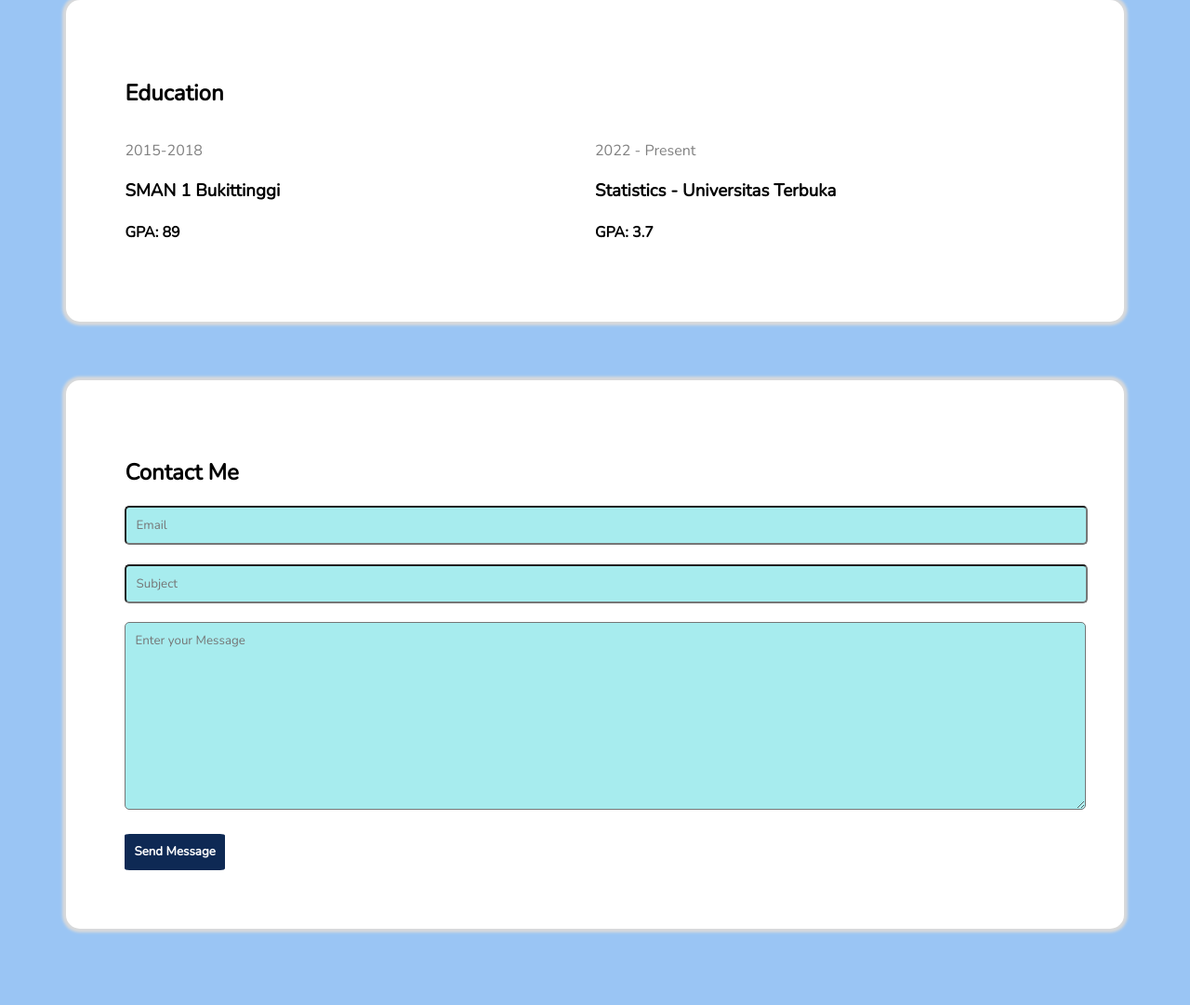
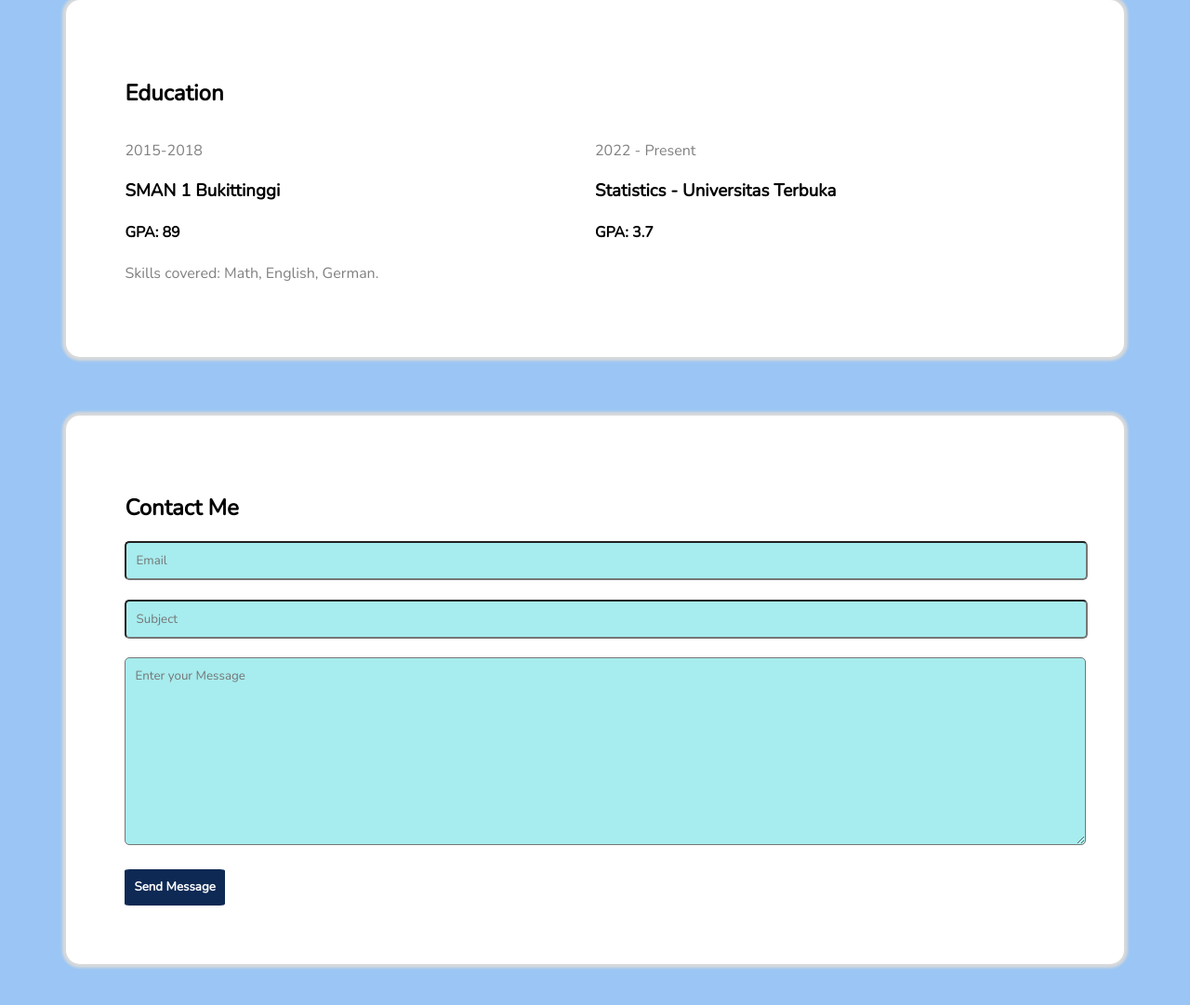
Before and after one commit to allangazali2804/personal-site, a plain HTML site: page index.html in a window 1280 px wide. Shown: the part 1578-2659 px from the top of the page at 93% size. Drawn offline with nearby package versions, Linux system fonts and the light colour scheme.

Commit message:
Update index.html

```diff
--- a/index.html
+++ b/index.html
@@ -71,6 +71,7 @@
                 <p>2015-2018</p>
                 <h3>SMAN 1 Bukittinggi</h3>
                 <h4>GPA: 89</h4>
+                <p>Skills covered: Math, English, German.</p>
             </div>
             <div class="education-two">
                 <p>2022 - Present</p>
```
